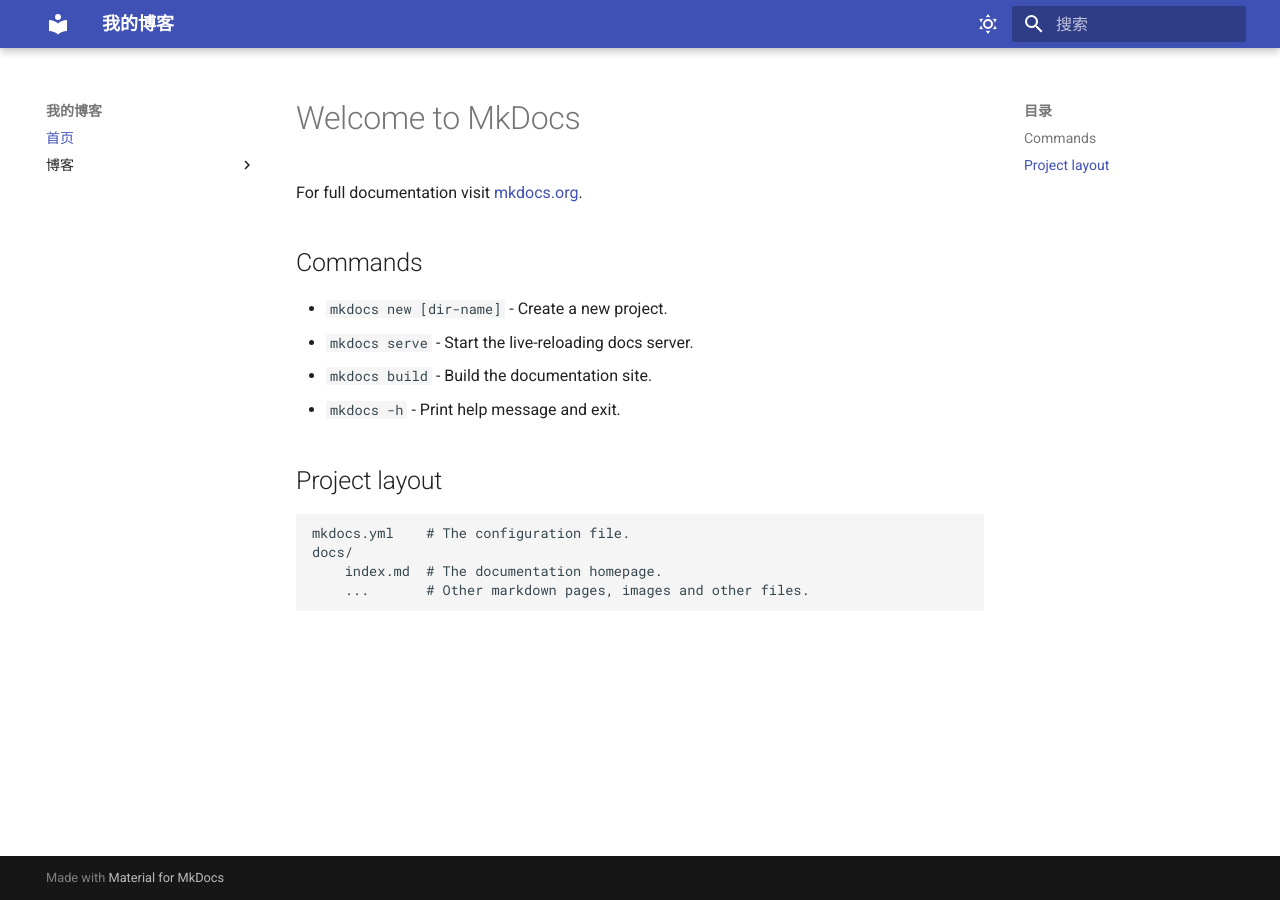
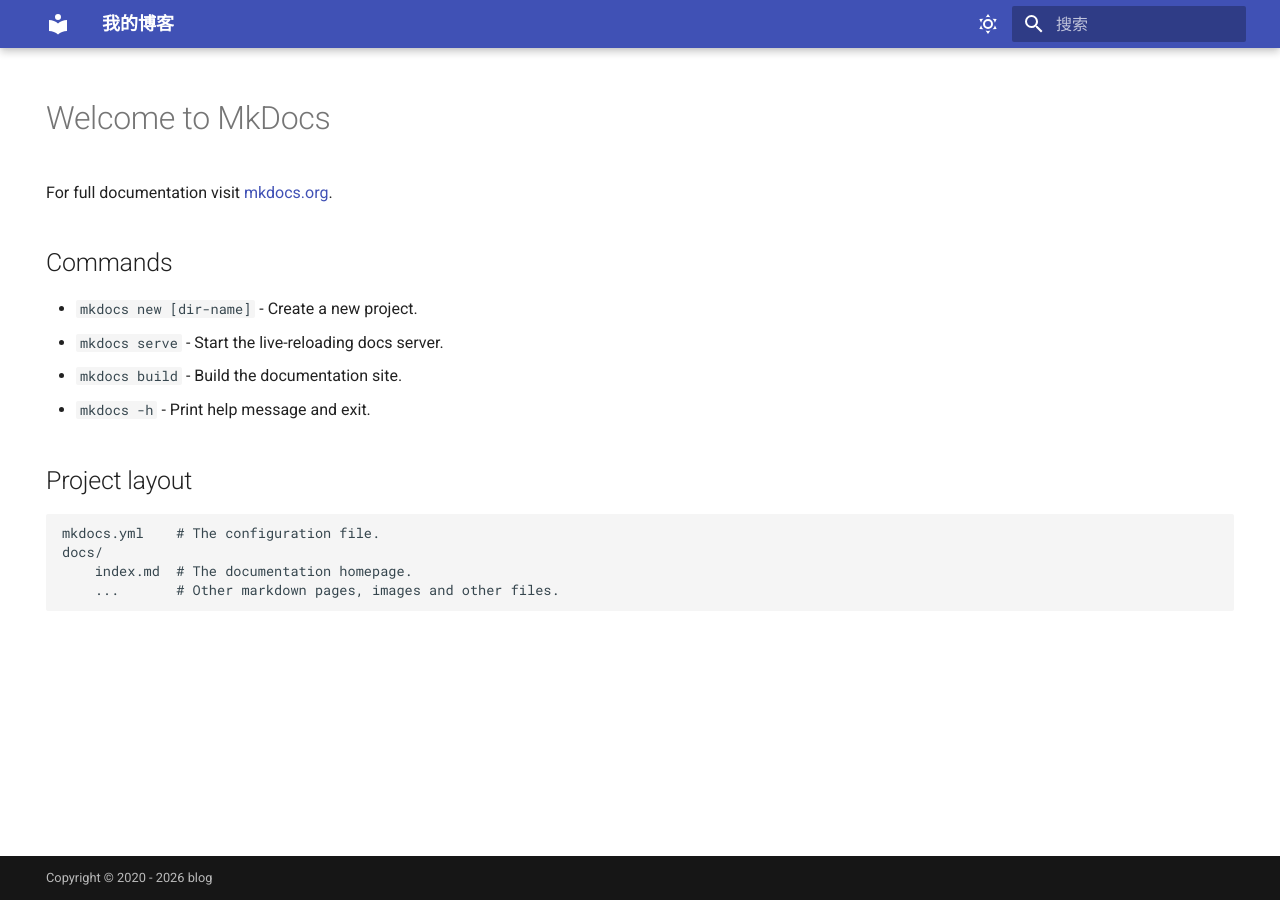
Before and after one commit to lovefruitmr64-tech/blog, an MkDocs documentation site: the page built from docs/index.md, in a window 1280 px wide. Built offline with MkDocs 1.6.1 and Material for MkDocs 9.7.7, drawn with Linux system fonts in a browser that asks for light colours; some of the changed lines change nothing that is shown.

Commit message:
first blog

```diff
--- a/docs/index.md
+++ b/docs/index.md
@@ -1,3 +1,9 @@
+---
+hide:
+  - navigation
+  - toc
+---
+
 # Welcome to MkDocs
 
 For full documentation visit [mkdocs.org](https://www.mkdocs.org).
--- a/mkdocs.yml
+++ b/mkdocs.yml
@@ -24,3 +24,8 @@
 
   - 博客:
       - 第一篇文章: posts/hello.md
+
+copyright: Copyright &copy; 2020 - 2026 blog   #底部版权说明
+
+extra:                                         #移除页脚“ Made with Material for MkDocs”的提示
+  generator: false
```
Also changed, not shown: site/404.html, site/index.html, site/posts/hello/index.html, site/sitemap.xml, 1 other file.
